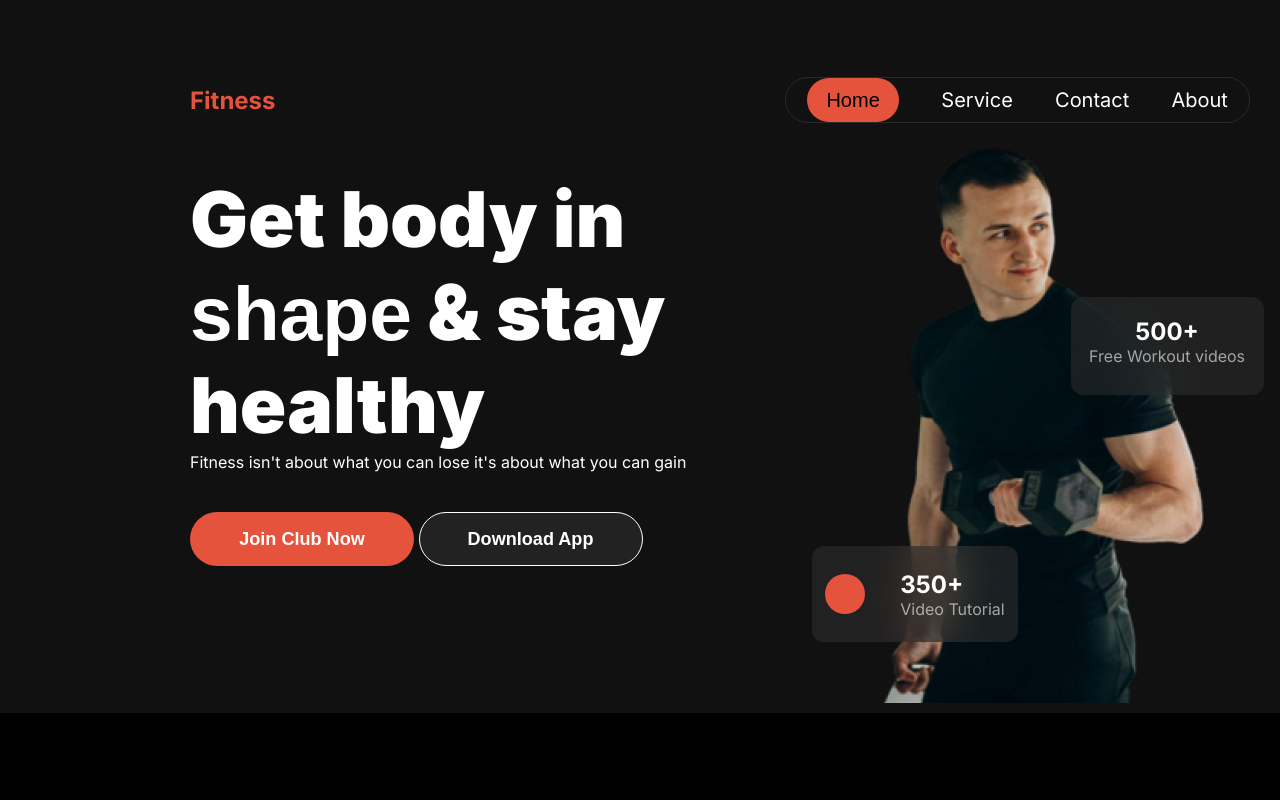
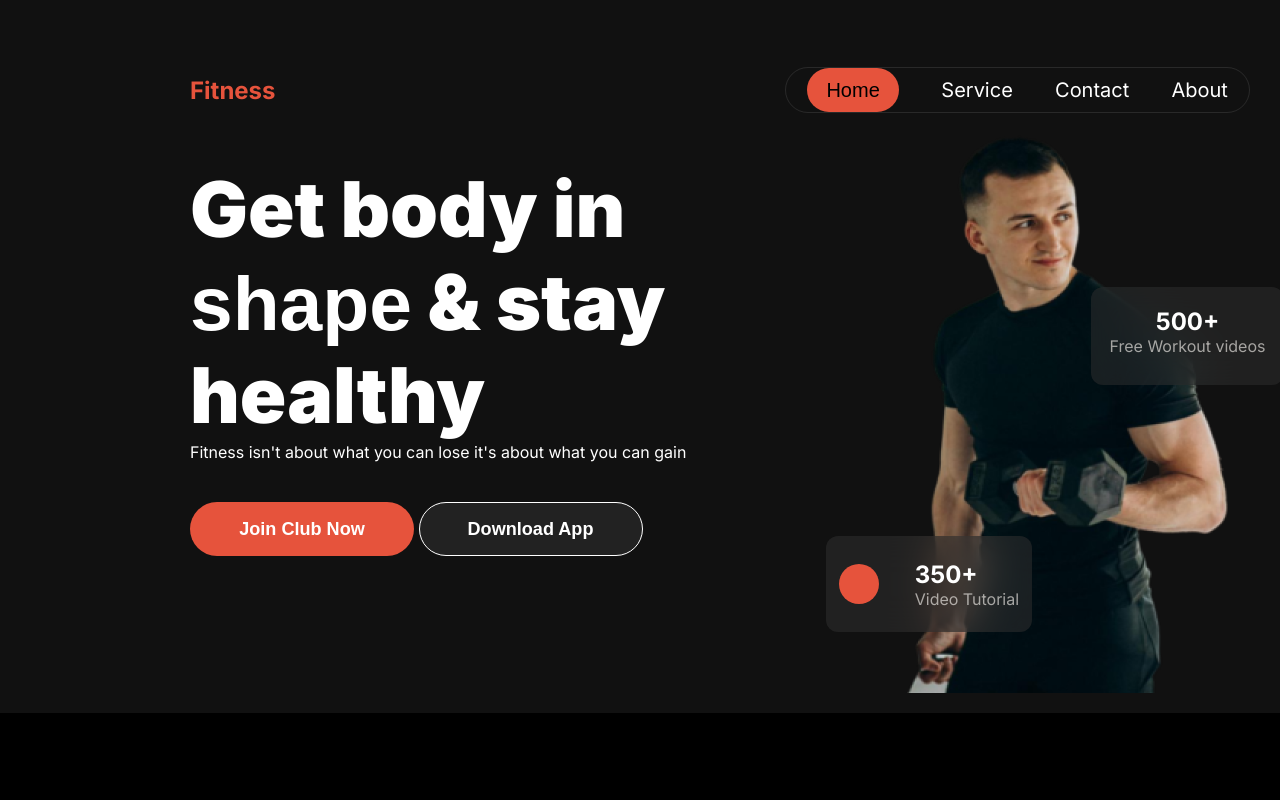
Before and after one commit to mahfuz-kallyan/my-second-assignment, a plain HTML site: page index.html in a window 1280 px wide. Shown: the top 800 px of the page. Drawn offline with Linux system fonts and the light colour scheme; a web font is replaced by a local one.

Commit message:
solved banner section

```diff
--- a/style/style.css
+++ b/style/style.css
@@ -15,6 +15,7 @@ body {
 
 
 /* Banner section */
+
 .banner-section {
     width: 1440px;
     height: 715px;
@@ -30,7 +31,7 @@ body {
     align-items: center;
     margin-left: 190px;
     margin-right: 190px;
-    margin-top: 57px;
+    margin-top: 47px;
     color: rgb(255, 255, 255);
 }
 
@@ -68,7 +69,7 @@ body {
     display: flex;
     justify-content: space-between;
     margin-left: 190px;
-    margin-right: 214px;
+    margin-right: 190px;
     position: relative;
 }
 
```
